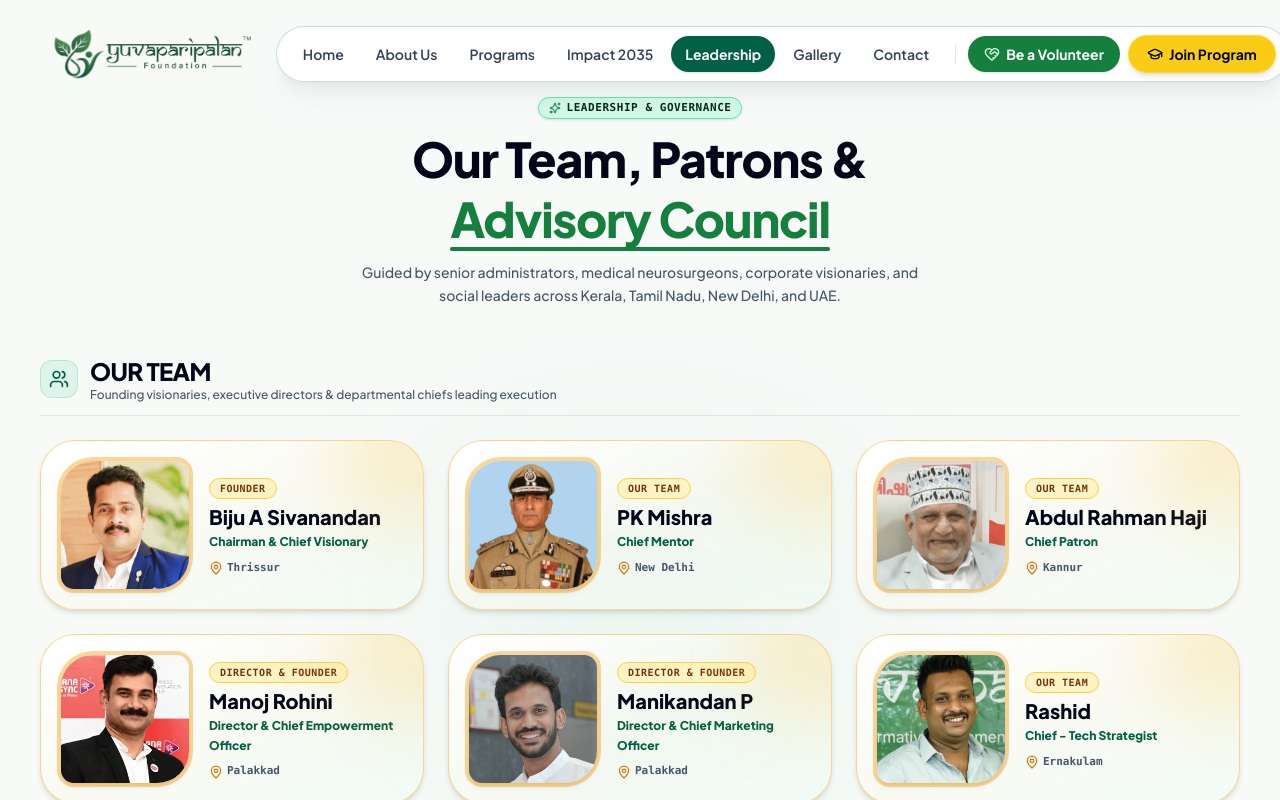
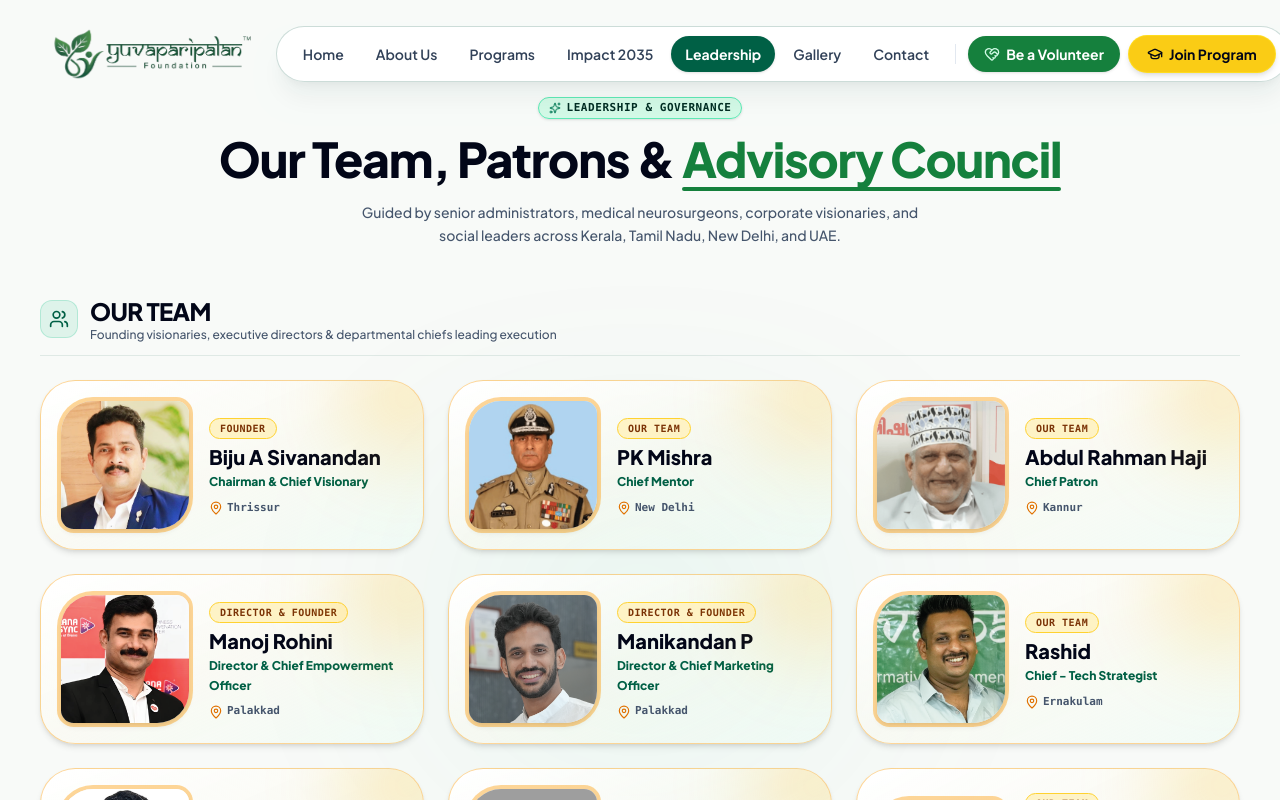
Before and after one commit to BSDigitalLab/yuvaparipalan_foundation-web, a React (Vite) app: page /leadership in a window 1280 px wide. Shown: the top 800 px of the page. Built offline with nearby package versions, Linux system fonts and the light colour scheme; grey boxes are pictures that could not be loaded.

Commit message:
style: format LeadershipPage title 'Our Team, Patrons & Advisory Council' into a single line

```diff
--- a/src/pages/LeadershipPage.tsx
+++ b/src/pages/LeadershipPage.tsx
@@ -29,13 +29,13 @@
 
           {/* Header Banner */}
           <FadeIn direction="up">
-            <div className="text-center max-w-2xl mx-auto space-y-2.5">
+            <div className="text-center max-w-4xl mx-auto space-y-2.5">
               <div className="inline-flex items-center gap-1.5 px-2.5 py-0.5 rounded-full bg-emerald-100/90 text-emerald-950 border border-emerald-300 text-[11px] font-mono font-bold uppercase tracking-wider shadow-sm">
                 <Sparkles className="w-3 h-3 text-emerald-700" />
                 <span>Leadership & Governance</span>
               </div>
 
-              <h1 className="font-heading text-3xl sm:text-4xl lg:text-5xl font-black text-slate-950 tracking-tight leading-tight">
+              <h1 className="font-heading text-2xl sm:text-3xl lg:text-4xl xl:text-5xl font-black text-slate-950 tracking-tight leading-tight whitespace-normal sm:whitespace-nowrap">
                 Our Team, Patrons &{' '}
                 <span className="relative inline-block text-[#15803d] pb-0.5 after:content-[''] after:absolute after:bottom-0 after:left-0 after:w-full after:h-1 after:bg-[#15803d] after:rounded-full">
                   Advisory Council
```
